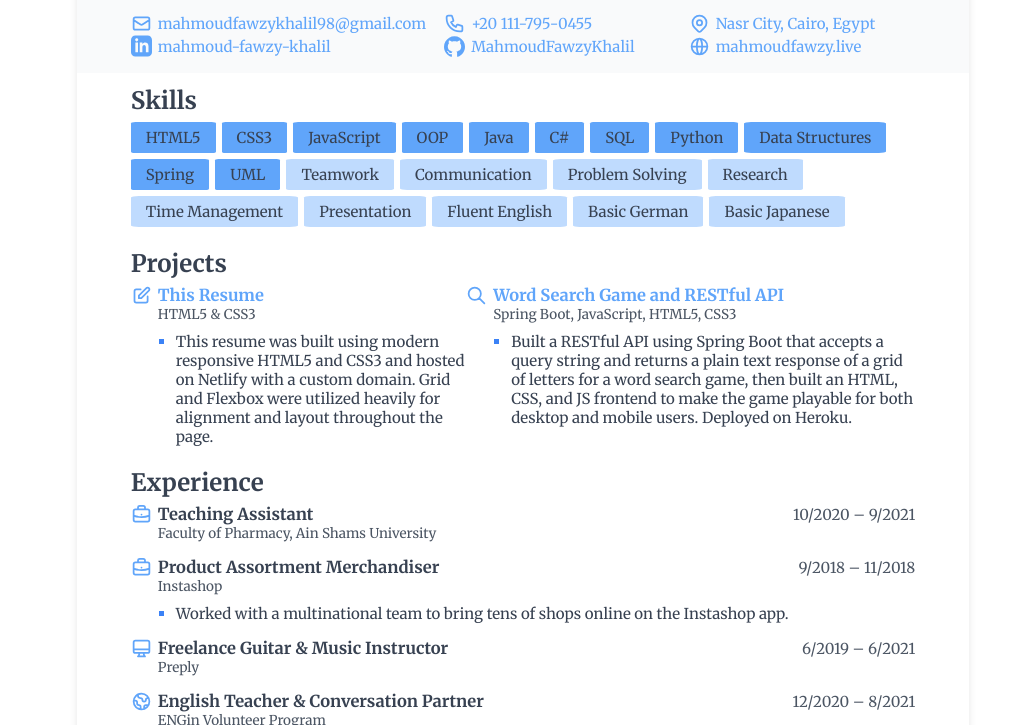
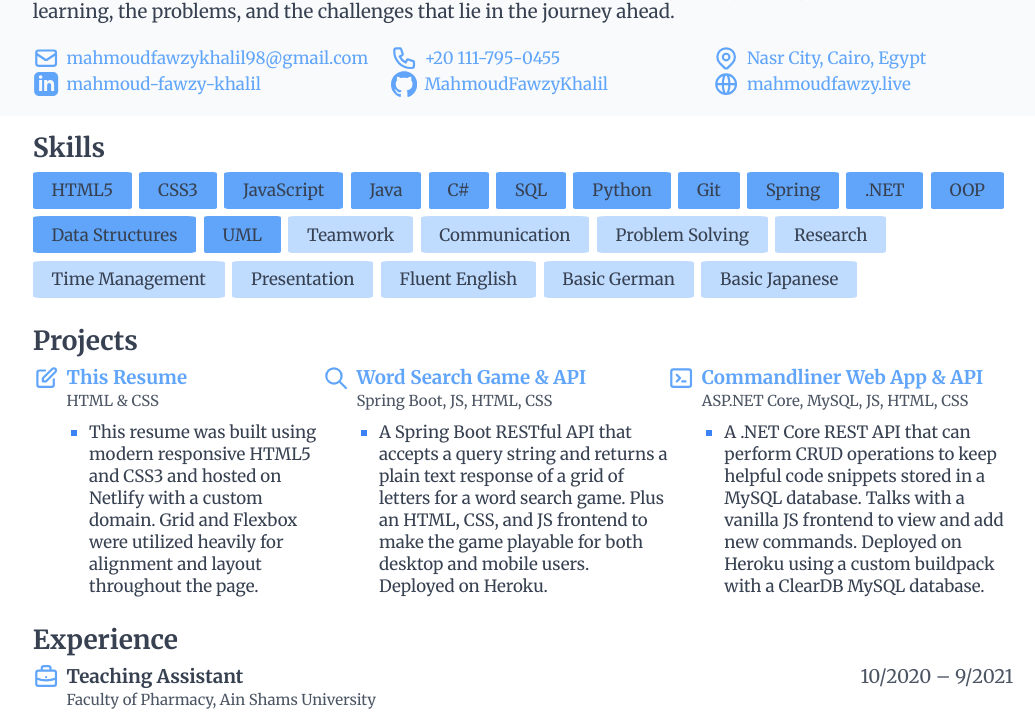
Before and after one commit to MahmoudFawzyKhalil/resume, a plain HTML site: page index.html in a window 1280 px wide. Shown: the part 155-880 px from the top of the page, without its empty margins (117-1152 px from the left). Drawn offline with Linux system fonts and the light colour scheme.

Commit message:
Added a new project and decreased font sizes to fit it all in.

```diff
--- a/index.html
+++ b/index.html
@@ -197,14 +197,15 @@
           <div class="skill"><p>HTML5</p></div>
           <div class="skill"><p>CSS3</p></div>
           <div class="skill"><p>JavaScript</p></div>
-          <div class="skill"><p>OOP</p></div>
           <div class="skill"><p>Java</p></div>
           <div class="skill"><p>C#</p></div>
           <div class="skill"><p>SQL</p></div>
           <div class="skill"><p>Python</p></div>
+          <div class="skill"><p>Git</p></div>
+          <div class="skill"><p>Spring</p></div>
+          <div class="skill"><p>.NET</p></div>
+          <div class="skill"><p>OOP</p></div>
           <div class="skill"><p>Data Structures</p></div>
-          <div class="skill"><p>Spring</p></div>
-          <!-- <div class="skill"><p>.NET</p></div> -->
           <div class="skill"><p>UML</p></div>
           <div class="skill soft-skill"><p>Teamwork</p></div>
           <div class="skill soft-skill"><p>Communication</p></div>
@@ -241,7 +242,7 @@
                 <a href="https://www.mahmoudfawzy.live/">This Resume</a>
               </p>
             </div>
-            <p class="item-subtitle">HTML5 & CSS3</p>
+            <p class="item-subtitle">HTML & CSS</p>
             <ul class="item-details-list">
               <li style="margin-bottom: 0" class="item-details-list-item">
                 This resume was built using modern responsive HTML5 and CSS3 and
@@ -257,7 +258,7 @@
               </li>
             </ul>
           </div>
-          <div style="margin: 0" class="item-container">
+          <div style="margin: 0" class="item-container spring-project">
             <div class="item-title-date-container">
               <p class="item-title">
                 <svg
@@ -277,22 +278,21 @@
                 <a
                   target="_blank"
                   href="https://mahmoud-wordsearch-api.herokuapp.com/"
-                  >Word Search Game and RESTful API</a
+                  >Word Search Game & API</a
                 >
               </p>
             </div>
-            <p class="item-subtitle">Spring Boot, JavaScript, HTML5, CSS3</p>
+            <p class="item-subtitle">Spring Boot, JS, HTML, CSS</p>
             <ul class="item-details-list">
               <li style="margin-bottom: 0" class="item-details-list-item">
-                Built a RESTful API using Spring Boot that accepts a query
-                string and returns a plain text response of a grid of letters
-                for a word search game, then built an HTML, CSS, and JS frontend
-                to make the game playable for both desktop and mobile users.
-                Deployed on Heroku.
+                A Spring Boot RESTful API that accepts a query string and
+                returns a plain text response of a grid of letters for a word
+                search game. Plus an HTML, CSS, and JS frontend to make the game
+                playable for both desktop and mobile users. Deployed on Heroku.
               </li>
             </ul>
           </div>
-<!--
+
           <div style="margin: 0" class="item-container dotnet-project">
             <div class="item-title-date-container">
               <p class="item-title">
@@ -307,28 +307,25 @@
                     stroke-linecap="round"
                     stroke-linejoin="round"
                     stroke-width="2"
-                    d="M21 21l-6-6m2-5a7 7 0 11-14 0 7 7 0 0114 0z"
+                    d="M8 9l3 3-3 3m5 0h3M5 20h14a2 2 0 002-2V6a2 2 0 00-2-2H5a2 2 0 00-2 2v12a2 2 0 002 2z"
                   />
                 </svg>
-                <a
-                  target="_blank"
-                  href="https://mahmoud-wordsearch-api.herokuapp.com/"
-                  >Word Search Game and RESTful API</a
+                <a target="_blank" href="https://commandliner.herokuapp.com/"
+                  >Commandliner Web App & API</a
                 >
               </p>
             </div>
-            <p class="item-subtitle">Spring Boot, JavaScript, HTML5, CSS3</p>
+            <p class="item-subtitle">ASP.NET Core, MySQL, JS, HTML, CSS</p>
             <ul class="item-details-list">
               <li style="margin-bottom: 0" class="item-details-list-item">
-                Built a RESTful API using Spring Boot that accepts a query
-                string and returns a plain text response of a grid of letters
-                for a word search game, then built an HTML, CSS, and JS frontend
-                to make the game playable for both desktop and mobile users.
-                Deployed on Heroku.
+                A .NET Core REST API that can perform CRUD operations to keep
+                helpful code snippets stored in a MySQL database. Talks with a
+                vanilla JS frontend to view and add new commands. Deployed on
+                Heroku using a custom buildpack with a ClearDB MySQL database.
               </li>
             </ul>
           </div>
-        </div> -->
+        </div>
       </section>
 
       <section class="experience">
@@ -580,8 +577,9 @@
               industry practices (2020).
             </li>
             <li class="item-details-list-item">
-              Received an award for being the top scoring student in third-year
-              pharmaceutics courses (2019).
+              Received the Scientific Excellence in Pharmaceutics award for
+              being the top scoring student in third-year pharmaceutics courses
+              (2019).
             </li>
           </ul>
         </div>
@@ -620,11 +618,12 @@
         </div> -->
       </section>
     </main>
+
+    <script src="script.js"></script>
   </body>
 </html>
 
 <!--
   TODO: Add UML to skills?
   TODO: Add Git to skills?
-
 -->
--- a/mobile.css
+++ b/mobile.css
@@ -1,8 +1,4 @@
 /* COMMENT THIS CODE FOR PRINTABLE VERSION */
-
-html {
-  font-size: 20px;
-}
 
 body {
   height: auto;
@@ -54,6 +50,7 @@ main {
   display: block;
 }
 
-.resume {
+.resume,
+.spring-project {
   margin-bottom: 0.625rem !important;
 }
--- a/style.css
+++ b/style.css
@@ -5,14 +5,14 @@
 }
 
 html {
-  font-size: 24px;
+  font-size: 30px;
 }
 
 body {
   height: 52.625rem;
   width: 37.1875rem;
   font-family: "Merriweather", serif;
-  font-size: 0.6875rem;
+  font-size: 0.625rem;
   color: #374151;
 }
 
@@ -43,7 +43,7 @@ header {
 .contact-info-item {
   display: flex;
   align-items: center;
-  font-size: 0.625rem;
+  font-size: 0.5625rem;
 }
 
 .title {
@@ -53,7 +53,7 @@ header {
 }
 .summary {
   margin-bottom: 0.75rem;
-  font-size: 0.6875rem;
+  font-size: 0.625rem;
 }
 
 main {
@@ -67,7 +67,7 @@ address {
 
 /* MAIN PART */
 .section-title {
-  font-size: 1rem;
+  font-size: 0.875rem;
   margin-bottom: 0.25rem;
 }
 
@@ -100,14 +100,14 @@ address {
 }
 
 .item-subtitle {
-  font-size: 0.5625rem;
+  font-size: 0.5rem;
   margin-bottom: 0.375rem;
   margin-left: 1.125rem;
   color: #4b5563;
 }
 
 .item-subtitle-no-margin {
-  font-size: 0.5625rem;
+  font-size: 0.5rem;
   /* margin-bottom: 0.375rem; */
   margin-left: 1.125rem;
   color: #4b5563;
@@ -127,7 +127,7 @@ address {
 .item-details-list-item {
   margin-left: 1.875rem;
   margin-bottom: 0.125rem;
-  font-size: 0.625rem;
+  font-size: 0.5625rem;
   list-style-type: square;
   /* text-align: justify; */
 }
@@ -144,7 +144,7 @@ section {
   background-color: #60a5fa;
   padding: 0.25rem 0.625rem;
   border-radius: 5%;
-  font-size: 0.625rem;
+  font-size: 0.5625rem;
 }
 
 .soft-skill {
@@ -169,10 +169,10 @@ a:active {
 }
 
 .projects-container {
-  display: flex;
-  align-items: flex-start;
-  /* display: grid;
-  grid-template-columns: 1fr 1fr; */
+  /* display: flex;
+  align-items: flex-start; */
+  display: grid;
+  grid-template-columns: 0.84fr 1fr 1fr;
 }
 
 /* .dotnet-project {
```
